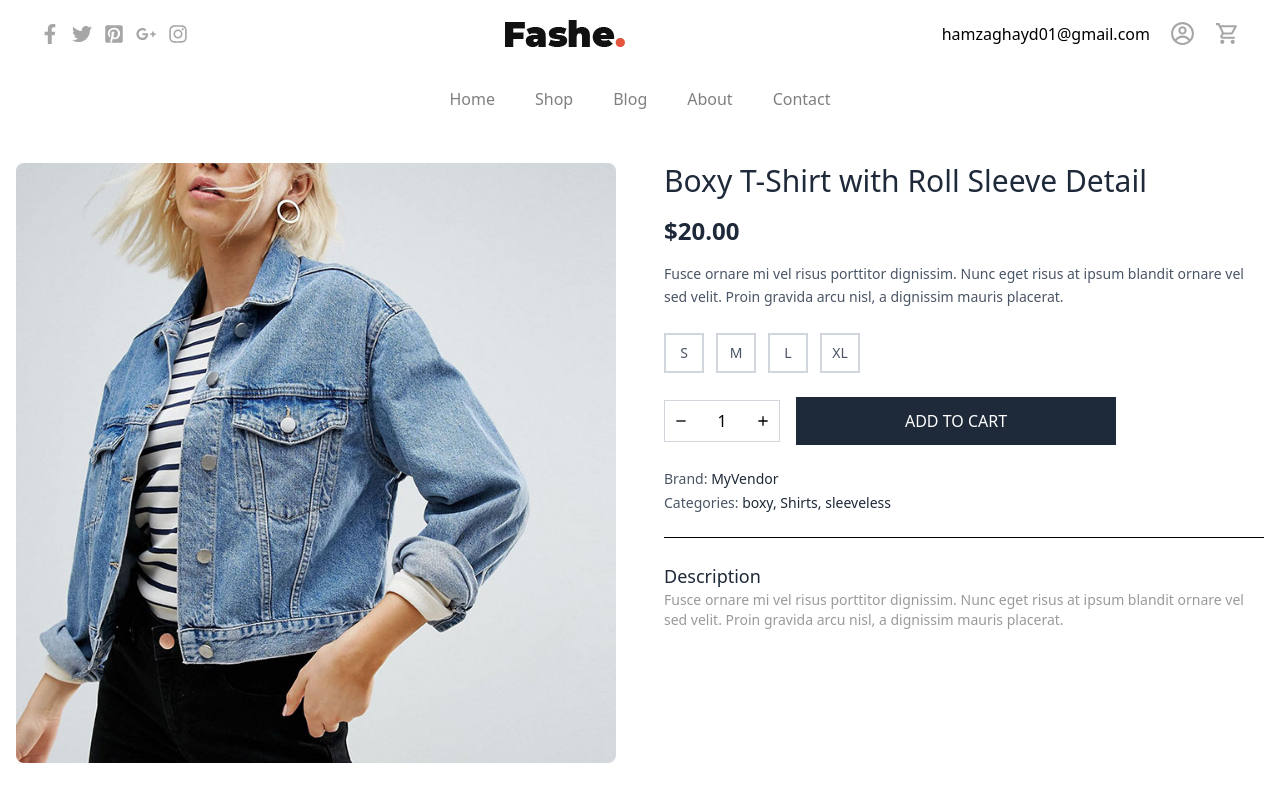
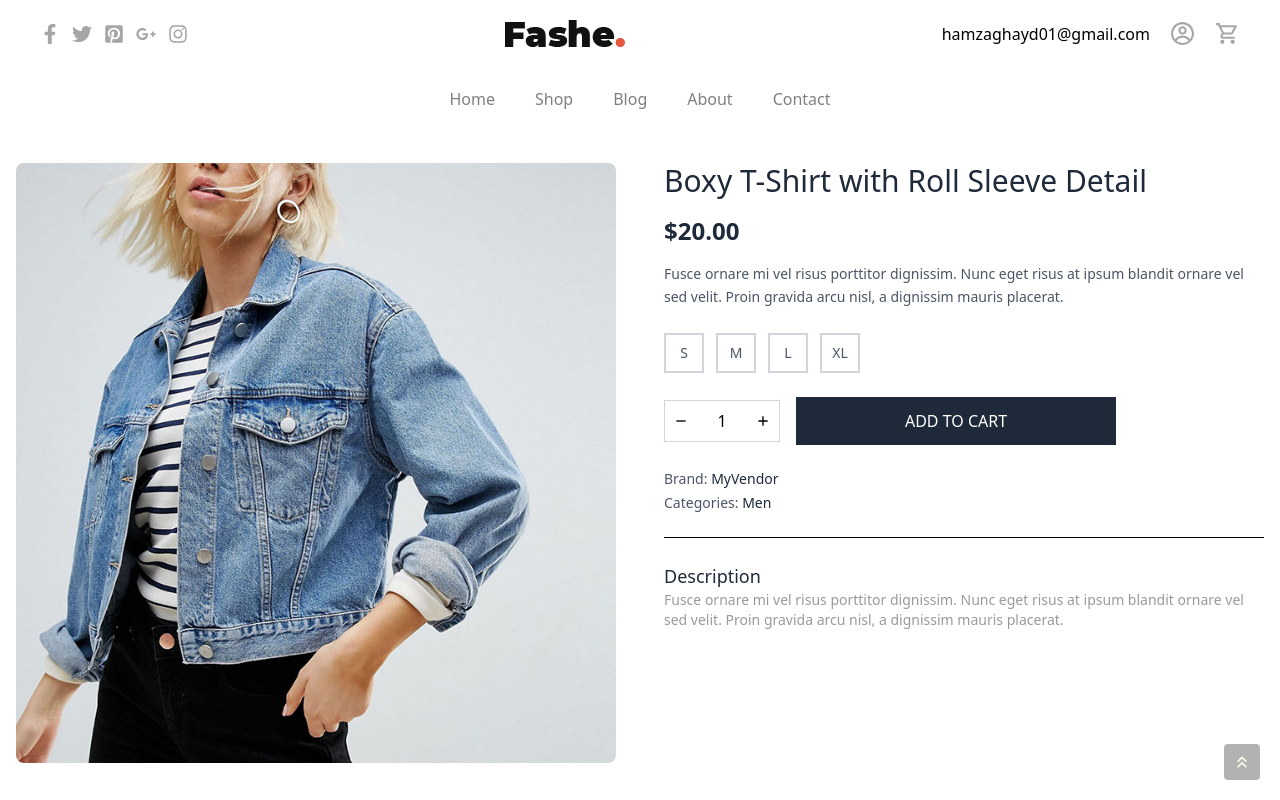
Before and after one commit to hamza-ghaydi/hamza_rhaidi_Final_Project_React, a React (Vite) app: page /product/1 in a window 1280 px wide. Shown: the top 800 px of the page. Built offline with nearby package versions, Linux system fonts and the light colour scheme.

Commit message:
back to top

```diff
--- a/index.html
+++ b/index.html
@@ -2,10 +2,10 @@
 <html lang="en">
   <head>
     <meta charset="UTF-8" />
-    <link rel="icon" type="image/svg+xml" href="/vite.svg" />
+    <link rel="icon" type="image/svg+xml" href="/src/assets/images/logo.png.webp" width="50" />
     <meta name="viewport" content="width=device-width, initial-scale=1.0" />
     <meta http-equiv="Content-Security-Policy" content="script-src 'self' 'unsafe-inline' 'unsafe-eval'; object-src 'none';">
-    <title>Vite + React</title>
+    <title>Fashe</title>
   </head>
   <body>
     <div id="root"></div>
--- a/src/App.jsx
+++ b/src/App.jsx
@@ -1,6 +1,6 @@
 
 import Nav from './layout/Nav';
-import { Route, Routes } from 'react-router-dom';
+import { Route, Routes, useNavigate } from 'react-router-dom';
 import Home from './pages/home/Home';
 import Shop from './pages/shop/Shop';
 import Blog from './pages/blog/Blog';
@@ -10,11 +10,16 @@ import Product from './pages/product/Product';
 import Cart from './pages/cart/Cart';
 import Auth from './pages/auth/Auth';
 import Footer from './layout/Footer';
+import { MdKeyboardDoubleArrowUp } from 'react-icons/md';
 
 const App = () => {
+  const navigate = useNavigate()
   return (
     <>
       <Nav></Nav>
+      <div className='fixed right-5 bottom-5 bg-black/30 text-amber-50 p-2 rounded cursor-pointer' onClick={()=> window.scrollTo({ top: 0, behavior: 'smooth' })}>
+              <MdKeyboardDoubleArrowUp size={20}  />
+      </div>
       <Routes>
         <Route path='/' element={<Home />} />
         <Route path='/shop' element={<Shop />} />
--- a/src/json/products.jsx
+++ b/src/json/products.jsx
@@ -7,7 +7,7 @@ export const products = [
     price: 20.0,
     description: "Fusce ornare mi vel risus porttitor dignissim. Nunc eget risus at ipsum blandit ornare vel sed velit. Proin gravida arcu nisl, a dignissim mauris placerat.",
     brand: "MyVendor",
-    categories: ["boxy", "Shirts", "sleeveless"],
+    categories: ["Men"],
     sizes: ["S", "M", "L", "XL"],
     image: images.item03,
   },
@@ -17,7 +17,7 @@ export const products = [
     price: 20,
     description: "Fusce ornare mi vel risus porttitor dignissim. Nunc eget risus at ipsum blandit ornare vel sed velit. Proin gravida arcu nisl, a dignissim mauris placerat Fusce ornare mi vel risus porttitor dignissim. Nunc eget risus at ipsum blandit ornare vel sed velit. Proin gravida arcu nisl, a dignissim mauris placerat",
     brand: "MyVendor",
-    categories: ["boxy" , "shirts" , "sleeveless"],
+    categories: ["Men"],
     sizes: ["S", "M", "L", "XL"],
     image: images.shopi2,
   },
@@ -27,7 +27,7 @@ export const products = [
     price: 20,
     description: "Fusce ornare mi vel risus porttitor dignissim. Nunc eget risus at ipsum blandit ornare vel sed velit. Proin gravida arcu nisl, a dignissim mauris placerat Fusce ornare mi vel risus porttitor dignissim. Nunc eget risus at ipsum blandit ornare vel sed velit. Proin gravida arcu nisl, a dignissim mauris placerat Fusce ornare mi vel risus porttitor dignissim. Nunc eget risus at ipsum blandit ornare vel sed velit. Proin gravida arcu nisl, a dignissim mauris placerat",
     brand: "MyVendor",
-    categories: ["boxy" , "shirts" , "sleeveless"],
+    categories: ["Women"],
     sizes: ["S", "M", "L"],
     image: images.shopy3,
   },
@@ -38,7 +38,7 @@ export const products = [
     price: 30,
     description: "Fusce ornare mi vel risus porttitor dignissim. Nunc eget risus at ipsum blandit ornare vel sed velit. Proin gravida arcu nisl, a dignissim mauris placerat Fusce ornare mi vel risus porttitor dignissim. Nunc eget risus at ipsum blandit ornare vel sed velit. Proin gravida arcu nisl, a dignissim mauris placerat Fusce ornare mi vel risus porttitor dignissim. Nunc eget risus at ipsum blandit ornare vel sed velit. Proin gravida arcu nisl, a dignissim mauris placerat",
     brand: "MyVendor",
-    categories: ["boxy" , "shirts" , "sleeveless"],
+    categories: ["Women"],
     sizes: ["S", "M", "L"],
     image: images.shopy4,
   },
@@ -49,7 +49,7 @@ export const products = [
     price: 20,
     description: "Fusce ornare mi vel risus porttitor dignissim. Nunc eget risus at ipsum blandit ornare vel sed velit. Proin gravida arcu nisl, a dignissim mauris placerat Fusce ornare mi vel risus porttitor dignissim. Nunc eget risus at ipsum blandit ornare vel sed velit. Proin gravida arcu nisl, a dignissim mauris placerat Fusce ornare mi vel risus porttitor dignissim. Nunc eget risus at ipsum blandit ornare vel sed velit. Proin gravida arcu nisl, a dignissim mauris placerat",
     brand: "MyVendor",
-    categories: ["boxy" , "shirts" , "sleeveless"],
+    categories: "Best",
     sizes: ["S", "M", "L"],
     image: images.shopy5,
   },
@@ -60,7 +60,7 @@ export const products = [
     price: 20,
     description: "Fusce ornare mi vel risus porttitor dignissim. Nunc eget risus at ipsum blandit ornare vel sed velit. Proin gravida arcu nisl, a dignissim mauris placerat Fusce ornare mi vel risus porttitor dignissim. Nunc eget risus at ipsum blandit ornare vel sed velit. Proin gravida arcu nisl, a dignissim mauris placerat Fusce ornare mi vel risus porttitor dignissim. Nunc eget risus at ipsum blandit ornare vel sed velit. Proin gravida arcu nisl, a dignissim mauris placerat",
     brand: "MyVendor",
-    categories: ["boxy" , "shirts" , "sleeveless"],
+    categories: ["Best Seller"],
     sizes: ["S", "M", "L"],
     image: images.shopy5,
   },
@@ -71,7 +71,7 @@ export const products = [
     price: 20,
     description: "Fusce ornare mi vel risus porttitor dignissim. Nunc eget risus at ipsum blandit ornare vel sed velit. Proin gravida arcu nisl, a dignissim mauris placerat Fusce ornare mi vel risus porttitor dignissim. Nunc eget risus at ipsum blandit ornare vel sed velit. Proin gravida arcu nisl, a dignissim mauris placerat Fusce ornare mi vel risus porttitor dignissim. Nunc eget risus at ipsum blandit ornare vel sed velit. Proin gravida arcu nisl, a dignissim mauris placerat",
     brand: "MyVendor",
-    categories: ["boxy" , "shirts" , "sleeveless"],
+    categories: ["Best Seller"],
     sizes: ["S", "M", "L"],
     image: images.shopy7,
   },
@@ -82,7 +82,7 @@ export const products = [
     price: 20,
     description: "Fusce ornare mi vel risus porttitor dignissim. Nunc eget risus at ipsum blandit ornare vel sed velit. Proin gravida arcu nisl, a dignissim mauris placerat Fusce ornare mi vel risus porttitor dignissim. Nunc eget risus at ipsum blandit ornare vel sed velit. Proin gravida arcu nisl, a dignissim mauris placerat Fusce ornare mi vel risus porttitor dignissim. Nunc eget risus at ipsum blandit ornare vel sed velit. Proin gravida arcu nisl, a dignissim mauris placerat",
     brand: "MyVendor",
-    categories: ["boxy" , "shirts" , "sleeveless"],
+    categories: ["Men"],
     sizes: ["S", "M", "L"],
     image: images.shopy8,
   }
--- a/src/pages/shop/Shop.jsx
+++ b/src/pages/shop/Shop.jsx
@@ -26,8 +26,11 @@ const Shop = () => {
                 filtered = filtered.filter(product =>
                     product.categories.some(cat => cat.toLowerCase().includes('women'))
                 );
+            }else if (selectedCategory === 'Best Seller') {
+                filtered = filtered.filter(product =>
+                    product.categories.some(cat => cat.toLowerCase().includes('Best Seller'))
+                );
             }
-
         }
 
 
@@ -95,7 +98,7 @@ const Shop = () => {
                         <div className="mb-8">
                             <h3 className="text-lg font-semibold text-gray-800 mb-4">Categories</h3>
                             <div className="space-y-2">
-                                {['Best Seller', 'Featured', 'Men', 'Women'].map((category) => (
+                                {['Best Seller', 'Men', 'Women'].map((category) => (
                                     <label key={category} className="flex items-center cursor-pointer">
                                         <input
                                             type="radio"
```
